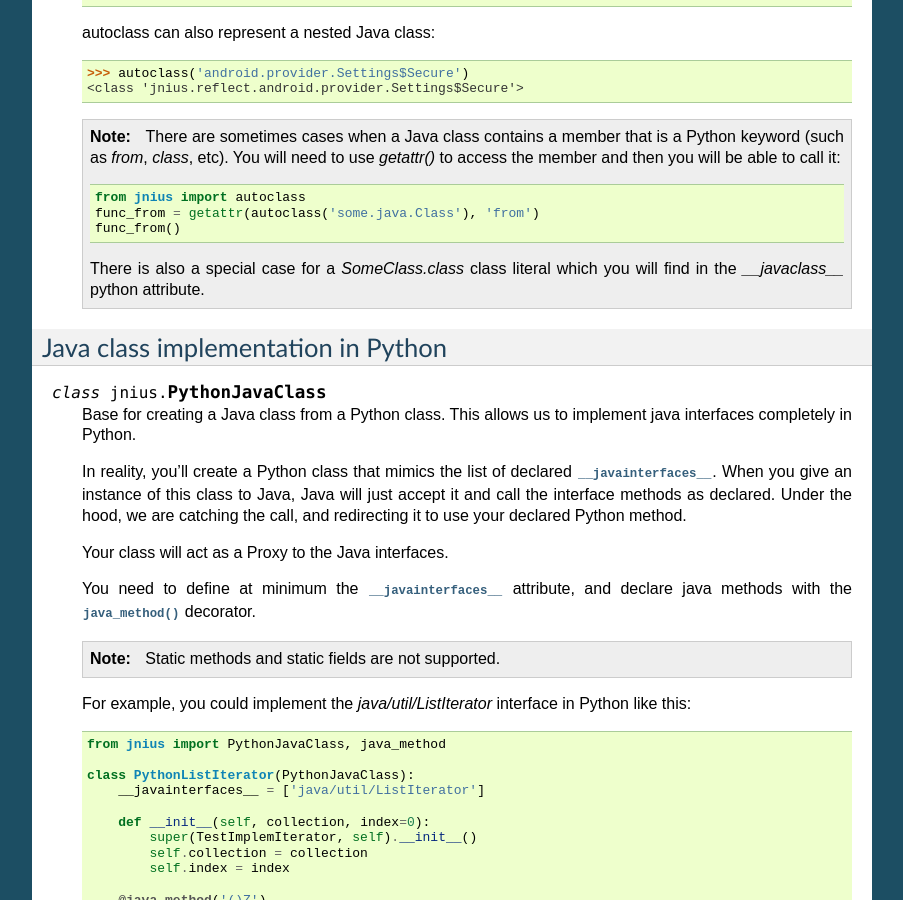
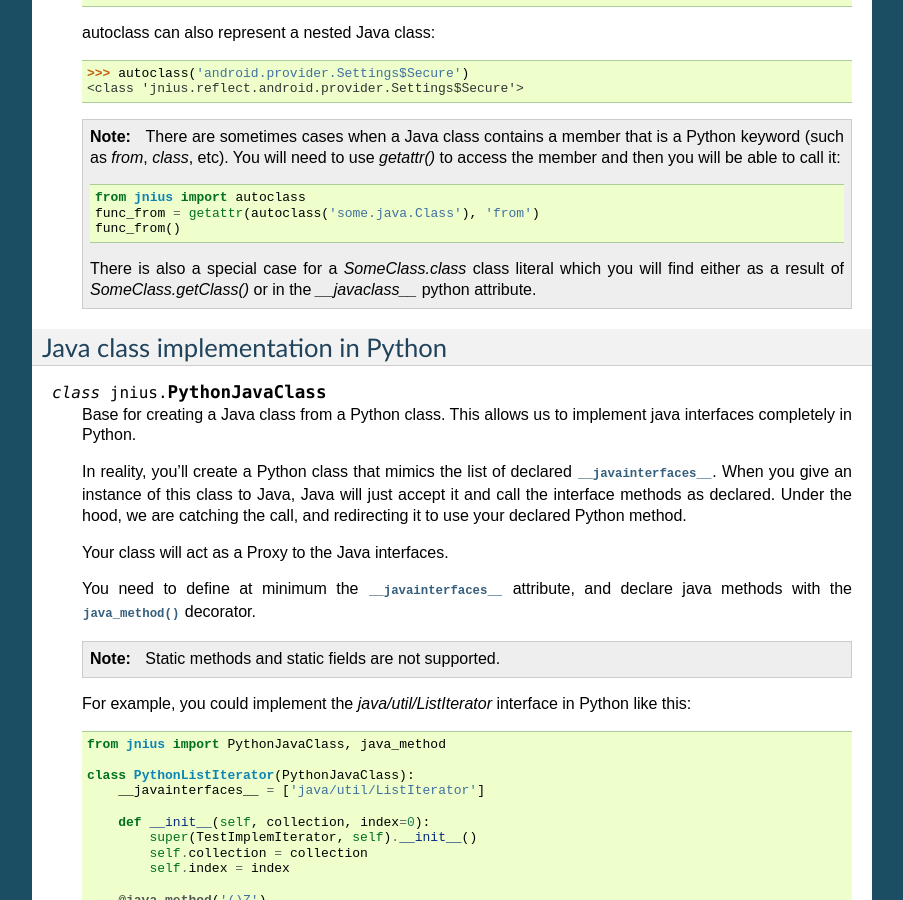
Before and after one commit to kivy/pyjnius, a Sphinx documentation site: the page built from docs/source/api.rst, in a window 1280 px wide and 900 px high, scrolled down 2743 px. Shown: the whole window, without its empty margins (198-1101 px from the left). Built offline with Sphinx 7.4.7, drawn with Linux system fonts in a browser that asks for light colours.

```diff
--- a/docs/source/api.rst
+++ b/docs/source/api.rst
@@ -194,7 +194,8 @@ Reflection functions
             func_from()
 
         There is also a special case for a `SomeClass.class` class literal
-        which you will find in the `__javaclass__` python attribute.
+        which you will find either as a result of `SomeClass.getClass()`
+        or in the `__javaclass__` python attribute.
 
 Java class implementation in Python
 -----------------------------------
```
